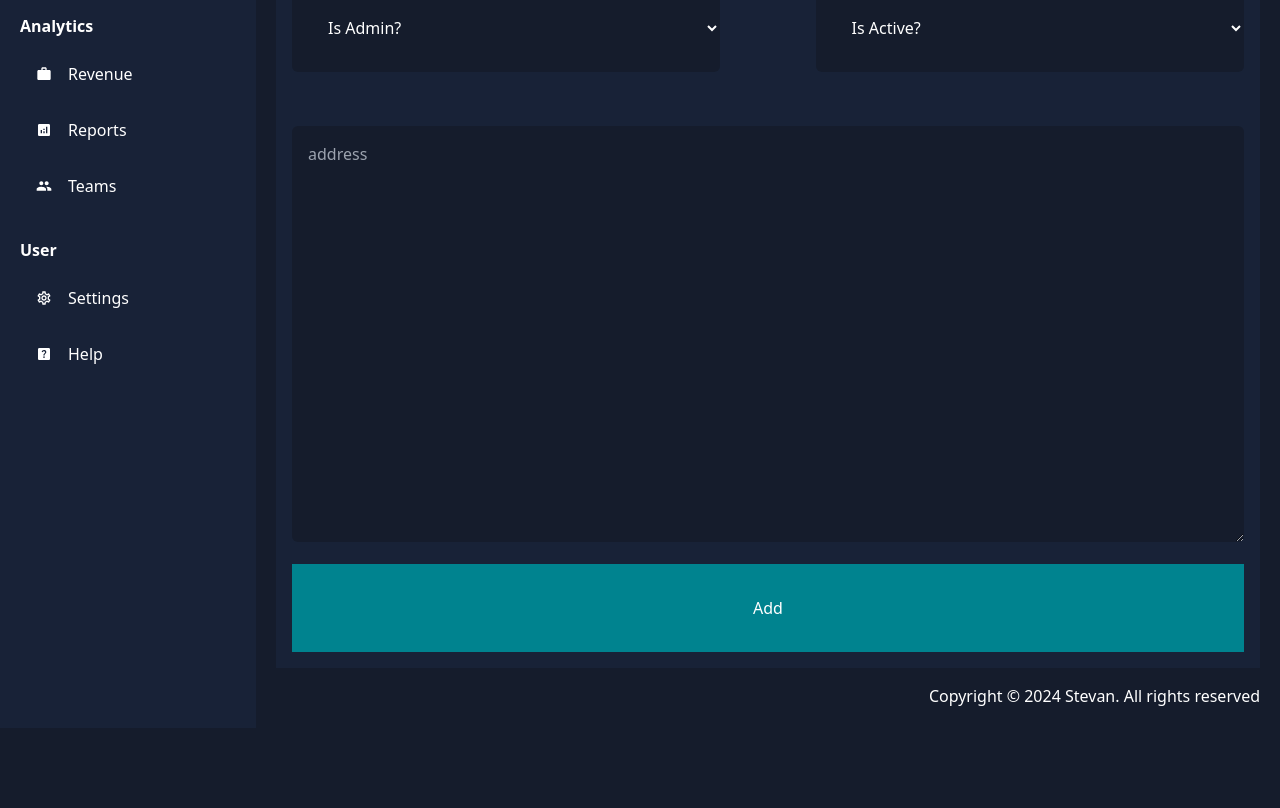
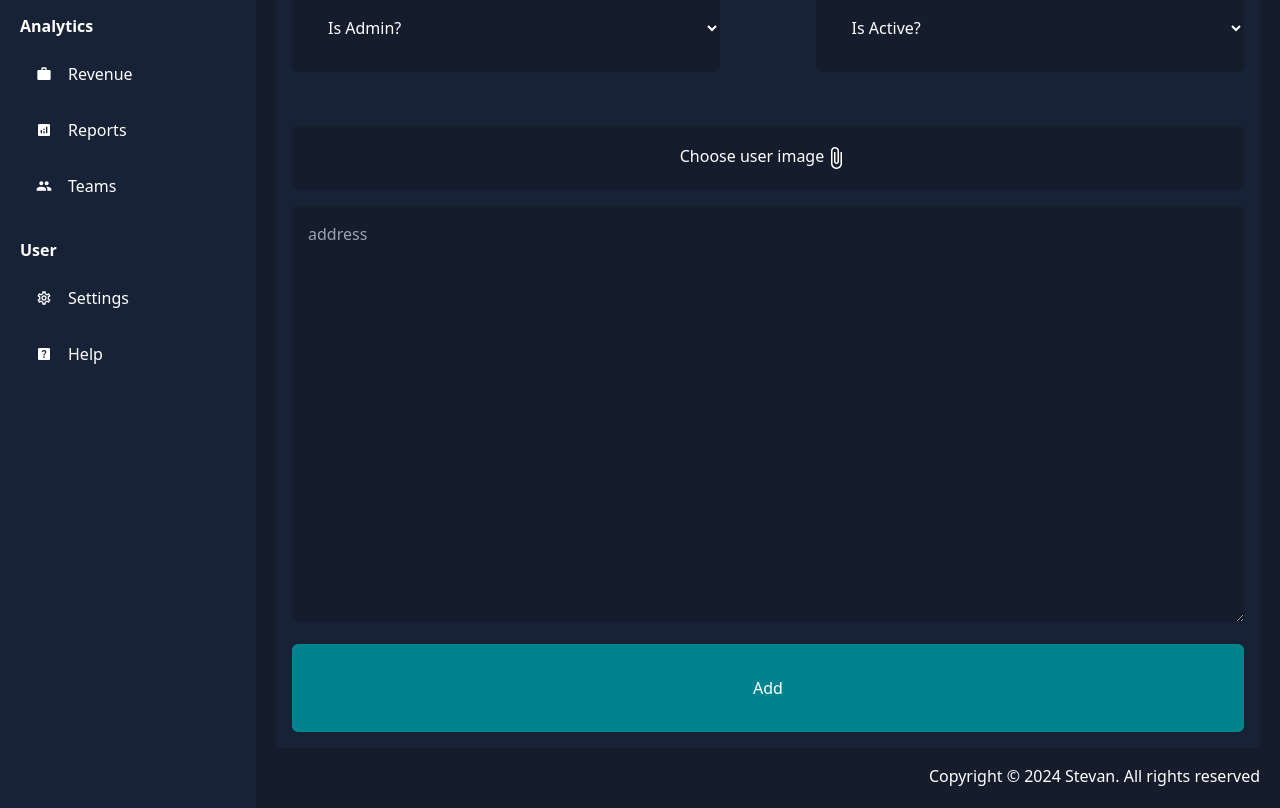
Before and after one commit to StevanZivadinovic/admin_dashboard_app, a Next.js app: page /dashboard/users/add in a window 1280 px wide. Shown: the part 360-1168 px from the top of the page. Before the commit the page ends 1088 px from the top, so only its background shows below. Built offline with nearby package versions, Linux system fonts and the light colour scheme.

Commit message:
add update functionality for product and users

```diff
--- a/app/components/global/SubmitBtn.tsx
+++ b/app/components/global/SubmitBtn.tsx
@@ -12,7 +12,7 @@ export const SubmitBtn = ({display, typeOfBtn, padding}:submitBtnType) => {
     const { pending } = useFormStatus()
   return (
     <>
-    {!pending && !display && <button disabled={pending} className={`bg-greenBlueBtnDark w-full p-${padding} ${pending && display ? 'cursor-not-allowed bg-pending' : '' } ` } type="submit">
+    {!pending && !display && <button disabled={pending} className={`rounded-md bg-greenBlueBtnDark w-full p-${padding} ${pending && display ? 'cursor-not-allowed bg-pending' : '' } ` } type="submit">
     {typeOfBtn}
   </button>}
     </>
--- a/app/dashboard/users/add/page.tsx
+++ b/app/dashboard/users/add/page.tsx
@@ -1,25 +1,34 @@
-"use client"
+"use client";
 import { SubmitBtn } from "@/app/components/global/SubmitBtn";
-import {ErrorFormDisplay} from "@/app/components/global/ErrorFormDisplay";
+import { ErrorFormDisplay } from "@/app/components/global/ErrorFormDisplay";
 import { addNewusers } from "@/src/api/users/users";
 import { useFormState } from "react-dom";
 import { useEffect, useState } from "react";
 import { useRouter } from "next/navigation";
 import { redirectAfterSubmit } from "@/src/helperFunc/globalFunc";
 import FormSubmitMsg from "@/app/components/global/FormSubmitMsg";
+import AttachFileIcon from '@mui/icons-material/AttachFile';
 
-const AddUserPage =  () => {
+
+const AddUserPage = () => {
   const router = useRouter();
-  const [state, formAction]=useFormState(addNewusers, null);
+  const [state, formAction] = useFormState(addNewusers, null);
   const [displayAddedMsg, setDisplayAddedMsg] = useState(false);
+  const[imageAdded,setImageAdded]=useState('')
   useEffect(() => {
-    redirectAfterSubmit('/dashboard/users', router, state?.succesMsg, setDisplayAddedMsg)
-  }, [state?.succesMsg])
+    redirectAfterSubmit(
+      "/dashboard/users",
+      router,
+      state?.succesMsg,
+      setDisplayAddedMsg
+    );
+  }, [state?.succesMsg]);
   return (
     <div className="bg-bgSoft mt-4 relative">
-      <form action={formAction}  className={`p-4 ${
-          displayAddedMsg ? "blur" : ""
-        }`}>
+      <form
+        action={formAction}
+        className={`p-4 ${displayAddedMsg ? "blur" : ""}`}
+      >
         <div className="flex justify-between mb-8">
           <div className="flex flex-col w-[45%]">
             <div className="username">
@@ -30,7 +39,7 @@ const AddUserPage =  () => {
                 name="username"
                 required
               />
-             <ErrorFormDisplay state={state?.error?.username}/>
+              <ErrorFormDisplay state={state?.error?.username} />
             </div>
 
             <div className="password">
@@ -41,15 +50,19 @@ const AddUserPage =  () => {
                 name="password"
                 required
               />
-            <ErrorFormDisplay state={state?.error?.password}/>
+              <ErrorFormDisplay state={state?.error?.password} />
             </div>
             <div className="isAdmin">
-            <select name="isAdmin" id="isAdmin" className="bg-bg mb-4 p-8 rounded-md w-full">
-              <option value={'false'}>Is Admin?</option>
-              <option value={'true'}>Yes</option>
-              <option value={'false'}>No</option>
+              <select
+                name="isAdmin"
+                id="isAdmin"
+                className="bg-bg mb-4 p-8 rounded-md w-full"
+              >
+                <option value={"false"}>Is Admin?</option>
+                <option value={"true"}>Yes</option>
+                <option value={"false"}>No</option>
               </select>
-             <ErrorFormDisplay state={state?.error?.isAdmin}/>
+              <ErrorFormDisplay state={state?.error?.isAdmin} />
             </div>
           </div>
           <div className="flex flex-col w-[45%]">
@@ -61,7 +74,7 @@ const AddUserPage =  () => {
                 name="email"
                 required
               />
-             <ErrorFormDisplay state={state?.error?.email}/>
+              <ErrorFormDisplay state={state?.error?.email} />
             </div>
             <div className="phone">
               <input
@@ -70,17 +83,43 @@ const AddUserPage =  () => {
                 placeholder="phone"
                 name="phone"
               />
-             <ErrorFormDisplay state={state?.error?.phone}/>
+              <ErrorFormDisplay state={state?.error?.phone} />
             </div>
-           <select name="isActive" id="isActive" className="bg-bg mb-4 p-8 rounded-md">
-          <option value={'true'}>
-            Is Active?
-          </option>
-          <option value={'true'}>Yes</option>
-          <option value={'false'}>No</option>
+            <select
+              name="isActive"
+              id="isActive"
+              className="bg-bg mb-4 p-8 rounded-md"
+            >
+              <option value={"true"}>Is Active?</option>
+              <option value={"true"}>Yes</option>
+              <option value={"false"}>No</option>
             </select>
           </div>
         </div>
+        <div className="cursor-pointer bg-bg mb-4 p-8 rounded-md w-auto  relative overflow-hidden hover:bg-bgMoreSoft flex">
+          <label
+            htmlFor="imageInput"
+            className="aboslute text-center w-full h-full absolute top-0 left-0 cursor-pointer leading-[3.75rem]"
+          >
+            {imageAdded.length>0 ? imageAdded:'Choose user image'  }
+            {imageAdded.length<=0 && <AttachFileIcon sx={{ mr: 1 }} />}
+            <input
+              id="imageInput"
+              type="file"
+              name="image"
+              className="hidden"
+              accept=".jpg, .jpeg, .png, .gif, .svg"
+              onChange={(e)=>{
+                if(e.target.value.length>0 && e.target.files){
+                  setImageAdded(e.target.value)
+                  console.log(URL.createObjectURL(e.target.files[0]))
+                }
+              }}
+            />
+          </label>
+
+        </div>
+
         <div className="">
           <textarea
             required
@@ -91,9 +130,13 @@ const AddUserPage =  () => {
             className="w-full bg-bg mb-4 p-4 outline-none rounded-md"
           ></textarea>
         </div>
-        <SubmitBtn typeOfBtn={'Add'} display={displayAddedMsg} padding={8}/>
+        <SubmitBtn typeOfBtn={"Add"} display={displayAddedMsg} padding={8} />
       </form>
-        <FormSubmitMsg type={"User"} display={displayAddedMsg} typeOfMessage={'added'}/>
+      <FormSubmitMsg
+        type={"User"}
+        display={displayAddedMsg}
+        typeOfMessage={"added"}
+      />
     </div>
   );
 };
--- a/app/dashboard/users/page.tsx
+++ b/app/dashboard/users/page.tsx
@@ -24,7 +24,7 @@ const Users =async  ({ searchParams }) => {
 const {users, count, filteredUsers, ITEM_PER_PAGE}:usersDataType =  await getUsers(q, page)
 const pickedUsers = filteredUsers.length <= ITEM_PER_PAGE ? filteredUsers:users
 
-
+console.log(users)
 return (
     <div className='bg-bgSoft mt-4 p-4'>
       <div className='flex justify-between'>
@@ -45,11 +45,12 @@ return (
         </thead>
         <tbody>
           { pickedUsers?.map((user) => (
+
             <tr key={user.id}>
               <td className="pt-4 pb-4">
                 <div className='flex'>
                   <Image
-                    src={user?.img || "/images/noavatar.png"}
+                    src={`/${user?.img}` || "/images/noavatar.png"}
                     alt=""
                     width={40}
                     height={40}
--- a/next.config.mjs
+++ b/next.config.mjs
@@ -1,4 +1,8 @@
 /** @type {import('next').NextConfig} */
-const nextConfig = {};
+const nextConfig = {
+    images: {
+        domains: ['localhost'], // Allow images from any local source
+      },
+};
 
 export default nextConfig;
--- a/package.json
+++ b/package.json
@@ -9,6 +9,11 @@
     "lint": "next lint"
   },
   "dependencies": {
+    "@emotion/react": "^11.11.4",
+    "@emotion/styled": "^11.11.5",
+    "@mui/icons-material": "^5.15.16",
+    "@mui/material": "^5.15.16",
+    "@mui/styled-engine-sc": "^6.0.0-alpha.18",
     "@nextui-org/tooltip": "^2.0.33",
     "bcrypt": "^5.1.1",
     "mongodb": "^6.5.0",
@@ -18,6 +23,7 @@
     "react-dom": "^18",
     "react-icons": "^5.1.0",
     "recharts": "^2.12.6",
+    "styled-components": "^6.1.9",
     "use-debounce": "^10.0.0",
     "validator": "^13.11.0",
     "zod": "^3.23.4"
--- a/src/api/users/users.ts
+++ b/src/api/users/users.ts
@@ -41,9 +41,11 @@ export const getUsers = async (
 };
 
 export const addNewusers = async (state:any, formData: FormData)=>{
-  const { username, email, password, phone, address, isAdmin, isActive } =
+  const { username, email, password, phone, address, isAdmin, isActive,image } =
   Object.fromEntries(formData);
   const parsedPhone = parseInt(phone as string);
+  //@ts-ignore
+  const ImagePath = image?.name as File;
 const result = userSchema.safeParse({
     username,
       email,
@@ -51,9 +53,11 @@ const result = userSchema.safeParse({
       phone:parsedPhone,
       address,
       isAdmin,
-      isActive
+      isActive,
+      img:ImagePath
+
   })
-
+  // console.log(image, 'my image')
   if(result.success){
 
     try{
@@ -71,16 +75,19 @@ const result = userSchema.safeParse({
         address,
         isAdmin:Boolean(isAdmin),
         isActive:Boolean(isActive),
+        img:ImagePath
       });
        await newUser.save()
        return {succesMsg:result.success}
     }
     catch(err){
+      console.log(err)
       const errorMessage = handleUsersErrors(err)
       return { error: errorMessage };
     }
   }
   if(result.error){
+    console.log(result.error)
     return {error:result.error.format()}
   }
 }
--- a/src/api/zod/UserShema.js
+++ b/src/api/zod/UserShema.js
@@ -14,6 +14,7 @@ const userSchema = z.object({
   isActive: z.string().optional(),
   phone: z.number().min(9, 'Number must be at least 9 characters long!'),
   address: z.string().optional(),
+  img:z.string().optional('Image error')
 });
 
 export default userSchema;
```
Also changed, not shown: 1 other file (tests, documents, lock files or other folders). Lines whose indentation alone changed are shown as unchanged.
